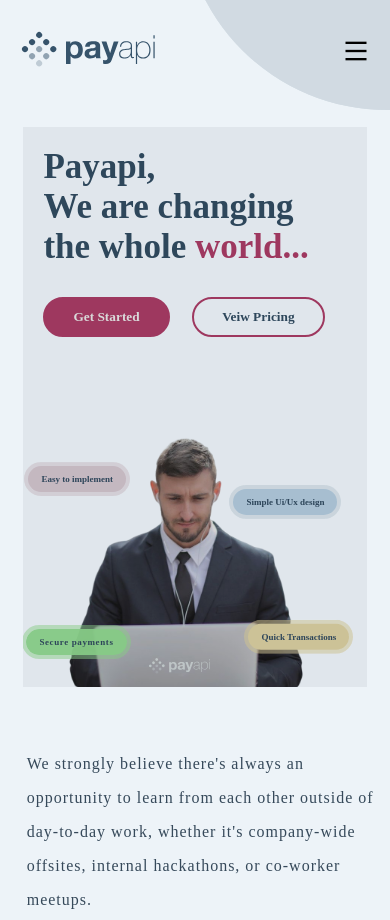
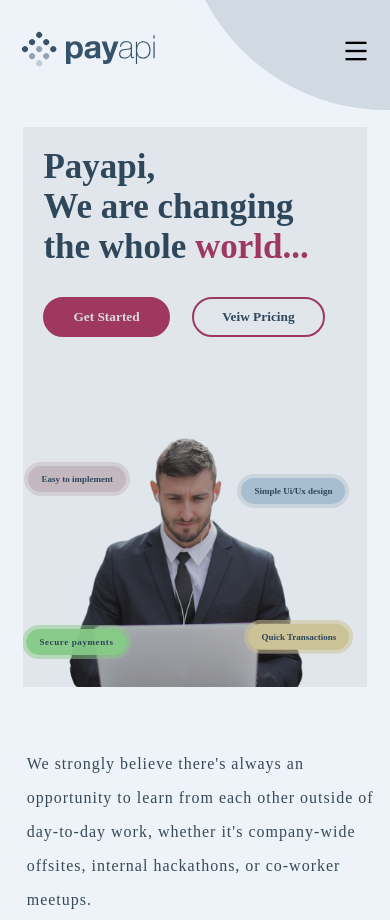
Before and after one commit to dannyhack/pppp, a plain HTML site: page about us.html in a window 390 px wide. Shown: the top 920 px of the page. Drawn offline with Linux system fonts and the light colour scheme; a web font is replaced by a local one.

Commit message:
first commit

```diff
--- a/css/style.css
+++ b/css/style.css
@@ -2601,8 +2601,8 @@ footer .sssvg{
         letter-spacing: normal;
     }
     .background .right .float2{
-        top: 56px;
-        left: 210px;
+        top: 45px;
+        left: 218px;
     }
     .background .right .float3{
         left: 3px;
@@ -2616,7 +2616,7 @@ footer .sssvg{
         padding: 10px 28px;
     }
     .background .right .logo{
-        display: block;
+        display: none;
         left: 125px;
         top: 250px;
         width: 18%;
```
